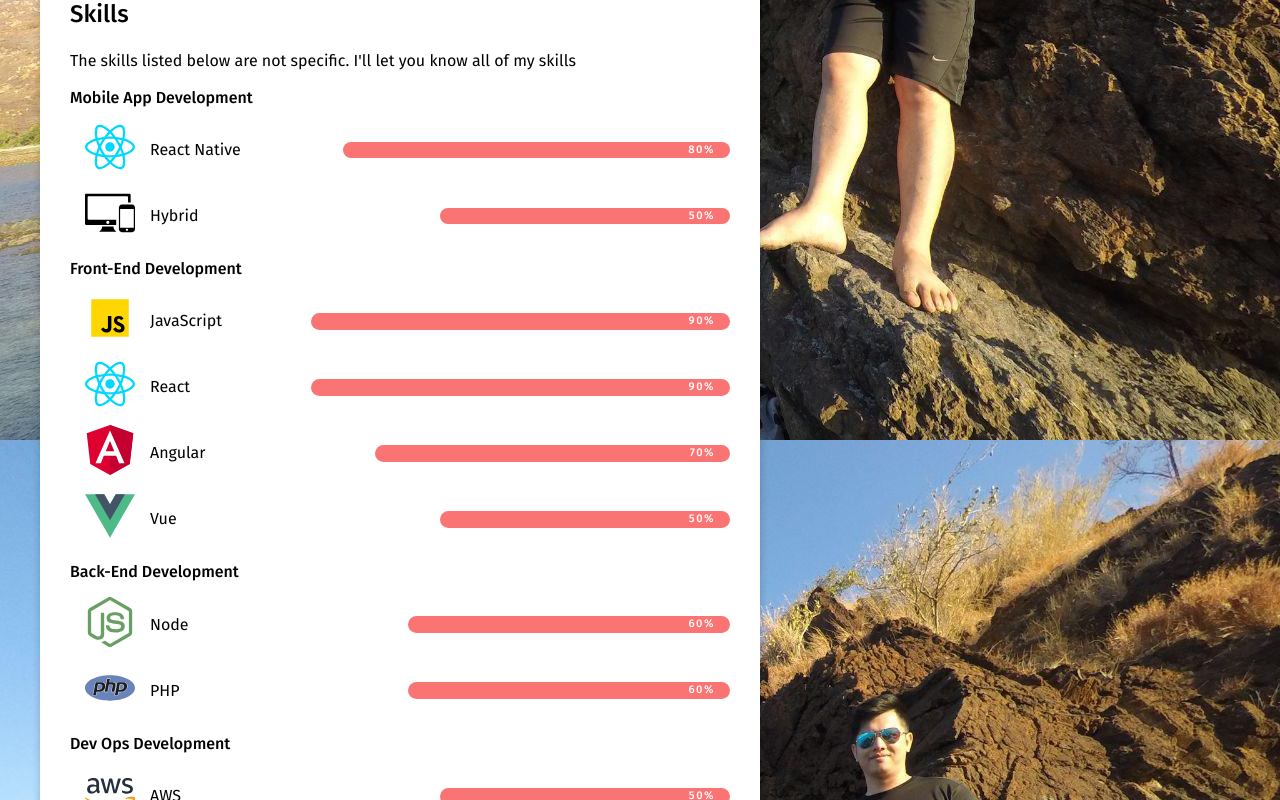
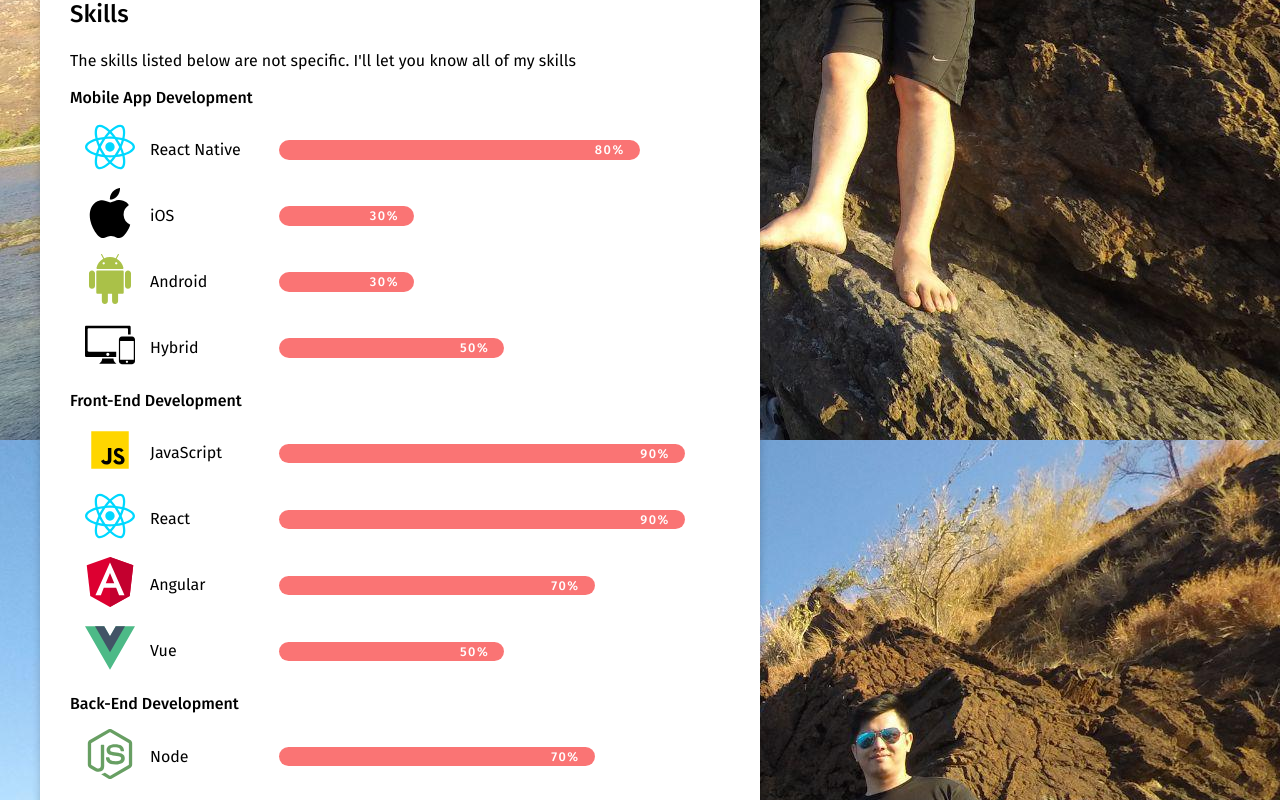
Before and after one commit to jreybaylen/web-portfolio, a React (Create React App) app: page / in a window 1280 px wide. Shown: the part 1500-2300 px from the top of the page. Built offline with nearby package versions, Linux system fonts and the light colour scheme.

Commit message:
Added 2 icons

```diff
--- a/src/pages/About/Skills.js
+++ b/src/pages/About/Skills.js
@@ -17,11 +17,13 @@ function Skills () {
                         { framework && framework.map(
                             ({ key: childKey, name, ...rest }) => (
                                 <SkillsListItem flexItem key={ childKey }>
-                                    <ListItemContainer>
+                                    <ListItemContainer position="left">
                                         <SVGIcon name={ rest.icon } width="50" height="50" />
                                         <InformationContent>{ name }</InformationContent>
                                     </ListItemContainer>
-                                    <ProgressBar percent={ rest.percent }>{ rest.percent }%</ProgressBar>
+                                    <ListItemContainer position="right">
+                                        <ProgressBar percent={ rest.percent }>{ rest.percent }%</ProgressBar>
+                                    </ListItemContainer>
                                 </SkillsListItem>
                             )
                         ) }
--- a/src/pages/About/content.js
+++ b/src/pages/About/content.js
@@ -43,6 +43,18 @@ const skills = [
                 name: 'React Native',
                 percent: 80,
                 icon: 'react'
+            },
+            {
+                key: 'apple',
+                name: 'iOS',
+                percent: 30,
+                icon: 'apple'
+            },
+            {
+                key: 'android',
+                name: 'Android',
+                percent: 30,
+                icon: 'android'
             },
             {
                 key: 'hybrid',
@@ -91,7 +103,7 @@ const skills = [
             {
                 key: 'node',
                 name: 'Node',
-                percent: 60,
+                percent: 70,
                 icon: 'node'
             },
             {
--- a/src/pages/About/styles.js
+++ b/src/pages/About/styles.js
@@ -153,7 +153,7 @@ const SkillsListItem = Styled.li`
 
 const ListItemContainer = Styled.div`
     display: flex;
-    flex: 1 0 30%;
+    width: ${ ({ position }) => position === 'left' ? '30%' : '70%' };
 
     & > svg {
         margin-right: ${ ({ theme }) => theme.spacing / 2 }px;
@@ -162,15 +162,14 @@ const ListItemContainer = Styled.div`
 
 const ProgressBar = Styled.p`
     color: #fff;
-    font-size: 70%;
+    font-size: 80%;
     line-height: 1.5;
     font-weight: 500;
-    margin-left: auto;
     text-align: right;
     border-radius: 15px;
     letter-spacing: 1.5px;
     background-color: #f83030ab;
-    flex: 1 0 ${ ({ percent }) => `${ percent - 30 }%` };
+    width: ${ ({ percent }) => percent }%;
     padding-right: ${ ({ theme }) => theme.spacing / 2 }px;
 `
 
--- a/src/shared/Icons/index.js
+++ b/src/shared/Icons/index.js
@@ -3,7 +3,7 @@ import React from 'react'
 import { Mouse } from './Mouse'
 import { Programmer } from './Programmer'
 import { Wesley, Ian, Michael, Bjon } from './testimonials'
-import { Hybrid, ReactIcon, Angular, Vue, Node, PHP, AWS, Jenkins, JavaScript } from './skills'
+import { Hybrid, ReactIcon, Angular, Vue, Node, PHP, AWS, Jenkins, JavaScript, Apple, Android } from './skills'
 
 function SVGIcon ({ name, ...rest }) {
     if (name === 'mouse') {
@@ -66,6 +66,14 @@ function SVGIcon ({ name, ...rest }) {
         return <JavaScript { ...rest } />
     }
 
+    if (name === 'apple') {
+        return <Apple { ...rest } />
+    }
+
+    if (name === 'android') {
+        return <Android { ...rest } />
+    }
+
     return null
 }
 
--- /dev/null
+++ b/src/shared/Icons/skills/Android.js
@@ -0,0 +1,24 @@
+import React from 'react'
+
+function Android (props) {
+    const androidElement = (
+        <svg
+            xmlns="http://www.w3.org/2000/svg"
+            x="0"
+            y="0"
+            enableBackground="new 0 0 413.137 413.137"
+            version="1.1"
+            viewBox="0 0 413.137 413.137"
+            xmlSpace="preserve"
+            { ...props }
+        >
+            <g fill="#AAC148">
+                <path d="M311.358 136.395H101.779a8.44 8.44 0 00-8.441 8.441v175.749a8.44 8.44 0 008.441 8.441h37.363v59.228c0 13.742 11.14 24.883 24.883 24.883 13.742 0 24.883-11.14 24.883-24.883v-59.228h34.803v59.228c0 13.742 11.14 24.883 24.883 24.883 13.742 0 24.883-11.14 24.883-24.883v-59.228h37.882a8.44 8.44 0 008.441-8.441V144.836a8.442 8.442 0 00-8.442-8.441zM57.856 136.354c-13.742 0-24.883 11.14-24.883 24.883v101.065c0 13.742 11.14 24.883 24.883 24.883 13.742 0 24.883-11.14 24.883-24.883V161.237c-.001-13.742-11.141-24.883-24.883-24.883zM355.281 136.354c-13.742 0-24.883 11.14-24.883 24.883v101.065c0 13.742 11.14 24.883 24.883 24.883 13.742 0 24.883-11.14 24.883-24.883V161.237c0-13.742-11.14-24.883-24.883-24.883zM103.475 124.069h205.692c5.366 0 9.368-4.943 8.266-10.195-6.804-32.428-27.45-59.756-55.465-75.543l17.584-31.727a4.447 4.447 0 00-7.78-4.311l-17.717 31.966c-14.511-6.734-30.683-10.495-47.734-10.495-17.052 0-33.224 3.761-47.735 10.495L140.869 2.292a4.447 4.447 0 00-7.779 4.311l17.584 31.727c-28.015 15.788-48.661 43.115-55.465 75.544-1.103 5.252 2.899 10.195 8.266 10.195zm164.222-47.283c0 5.282-4.282 9.565-9.565 9.565-5.282 0-9.565-4.282-9.565-9.565 0-5.282 4.282-9.565 9.565-9.565 5.283 0 9.565 4.283 9.565 9.565zm-113.189-9.565c5.282 0 9.565 4.282 9.565 9.565 0 5.282-4.282 9.565-9.565 9.565-5.282 0-9.565-4.282-9.565-9.565 0-5.282 4.282-9.565 9.565-9.565z"></path>
+            </g>
+        </svg>
+    )
+
+    return androidElement
+}
+
+export { Android }
--- /dev/null
+++ b/src/shared/Icons/skills/Apple.js
@@ -0,0 +1,24 @@
+import React from 'react'
+
+function Apple (props) {
+    const appleElement = (
+        <svg
+            xmlns="http://www.w3.org/2000/svg"
+            width="35.676"
+            height="35.676"
+            x="0"
+            y="0"
+            enableBackground="new 0 0 35.676 35.676"
+            version="1.1"
+            viewBox="0 0 35.676 35.676"
+            xmlSpace="preserve"
+            { ...props }
+        >
+            <path d="M32.295 26.202c-.096.271-.189.562-.296.848-.886 2.399-2.231 4.529-3.863 6.481-.315.38-.682.724-1.061 1.043-.749.634-1.611 1.017-2.608 1.052a5.229 5.229 0 01-2.161-.394c-.502-.205-.996-.434-1.505-.619-1.652-.6-3.295-.521-4.92.121-.586.232-1.164.488-1.761.689-.692.232-1.41.326-2.141.188-.638-.119-1.196-.416-1.714-.799-.643-.476-1.183-1.056-1.688-1.67-2.391-2.916-3.996-6.213-4.771-9.906-.334-1.588-.494-3.189-.396-4.812.115-1.946.567-3.799 1.607-5.469 1.305-2.099 3.146-3.474 5.568-4.041 1.457-.343 2.874-.203 4.263.332.731.28 1.464.557 2.198.832a2.763 2.763 0 002.026-.005c.749-.286 1.499-.571 2.251-.85.771-.281 1.555-.511 2.373-.576a8.913 8.913 0 013.58.449c1.647.551 2.987 1.526 3.999 2.946l.077.113c-2.552 1.779-4.005 4.129-3.794 7.311.213 3.184 1.927 5.338 4.737 6.736zM17.98 8.253a5.448 5.448 0 002.174-.402c3.179-1.262 4.841-4.625 4.791-7.197-.004-.207-.018-.414-.027-.654-.327.049-.625.072-.911.144-2.321.569-4.107 1.864-5.281 3.961-.687 1.228-1.069 2.532-.952 3.957.008.151.063.189.206.191z"></path>
+        </svg>
+    )
+
+    return appleElement
+}
+
+export { Apple }
--- a/src/shared/Icons/skills/index.js
+++ b/src/shared/Icons/skills/index.js
@@ -2,8 +2,10 @@ export { Vue } from './Vue'
 export { PHP } from './PHP'
 export { AWS } from './AWS'
 export { Node } from './Node'
+export { Apple } from './Apple'
 export { Hybrid } from './Hybrid'
 export { ReactIcon } from './React'
 export { Angular } from './Angular'
+export { Android } from './Android'
 export { Jenkins } from './Jenkins'
 export { JavaScript } from './Javascript'
```
